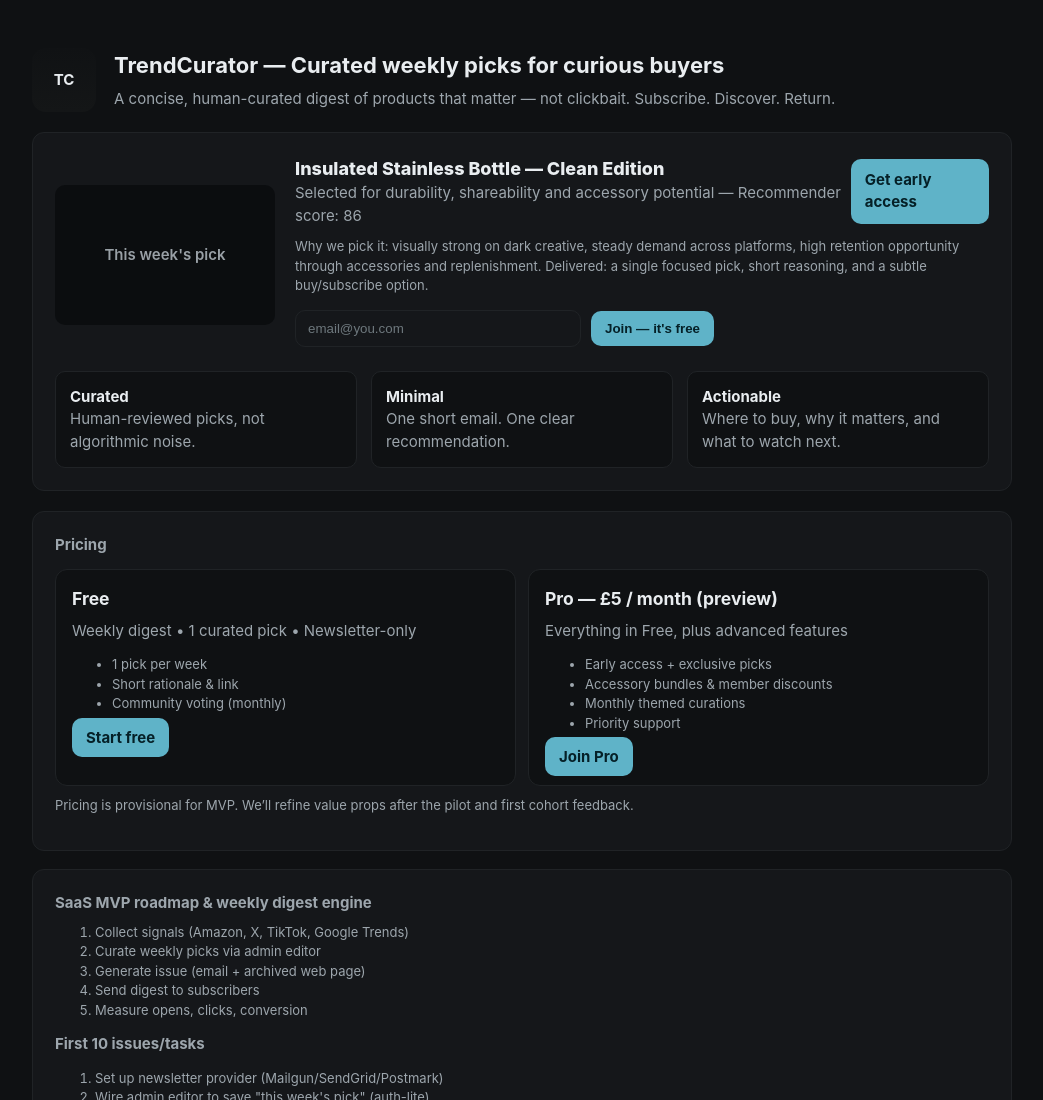
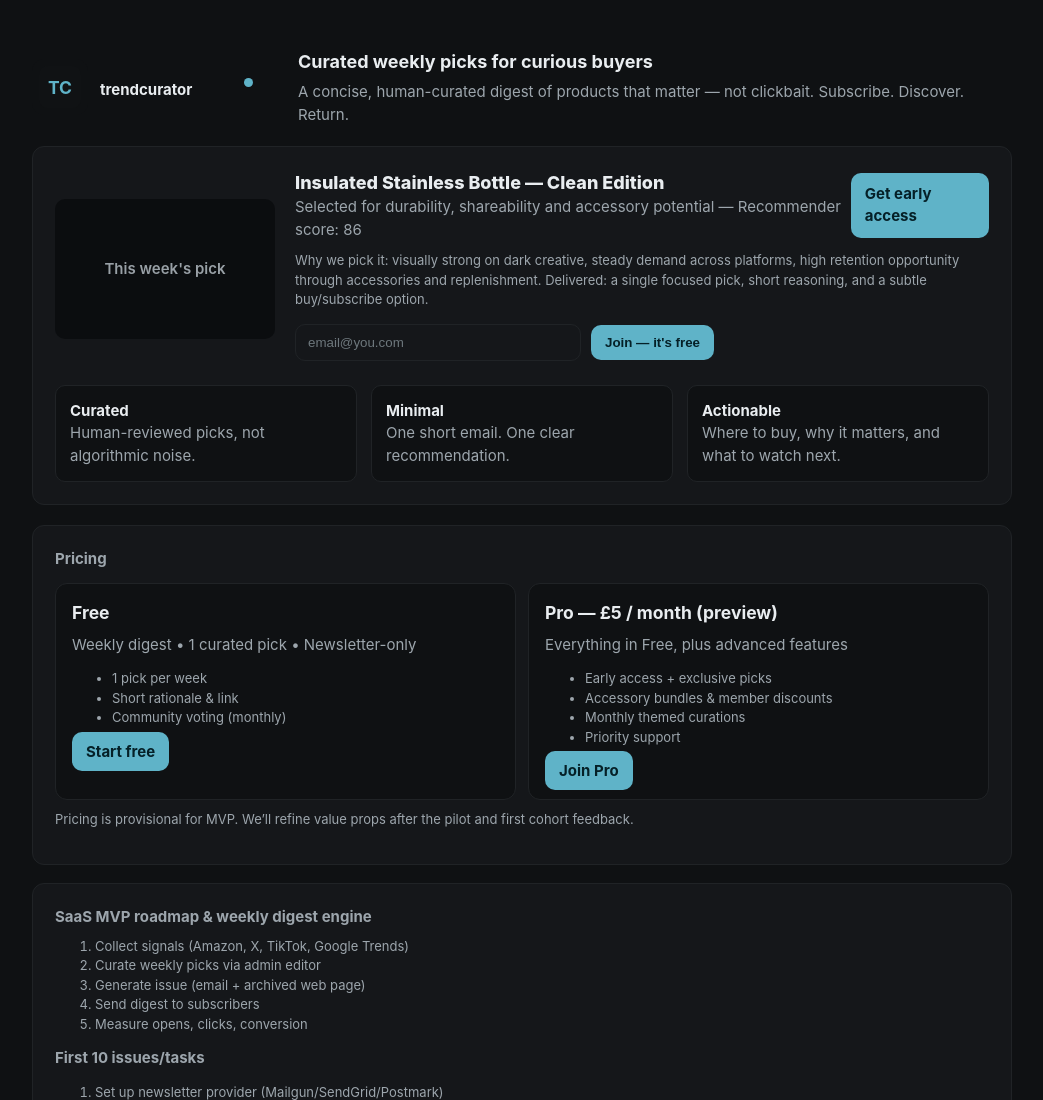
Before and after one commit to krossai09-sudo/trendcurator, a plain HTML site: page web-preview/index.html in a window 1280 px wide. Shown: the top 1100 px of the page, without its empty margins (118-1161 px from the left). Drawn offline with Linux system fonts and the light colour scheme; no server answers.

Commit message:
Update homepage and add assets

```diff
--- a/web-preview/index.html
+++ b/web-preview/index.html
@@ -76,10 +76,13 @@
 </head>
 <body>
   <div class="container">
-    <header>
-      <div class="logo">TC</div>
+    <header style="display:flex;align-items:center;gap:18px">
+      <a href="/" style="display:flex;align-items:center;gap:12px;text-decoration:none;">
+        <img src="/assets/logo-monogram.svg" alt="TrendCurator" width="56" height="56" style="display:block;border-radius:12px;"/>
+        <img src="/assets/logo-wordmark.svg" alt="TrendCurator" width="180" height="36" style="display:block;"/>
+      </a>
       <div>
-        <h1>TrendCurator — Curated weekly picks for curious buyers</h1>
+        <h1 style="margin:0;font-size:18px;color:var(--text)">Curated weekly picks for curious buyers</h1>
         <p class="lead">A concise, human-curated digest of products that matter — not clickbait. Subscribe. Discover. Return.</p>
       </div>
     </header>
```
Also changed, not shown: web-preview/assets/logo-monogram.svg (added), web-preview/assets/logo-wordmark.svg (added).
